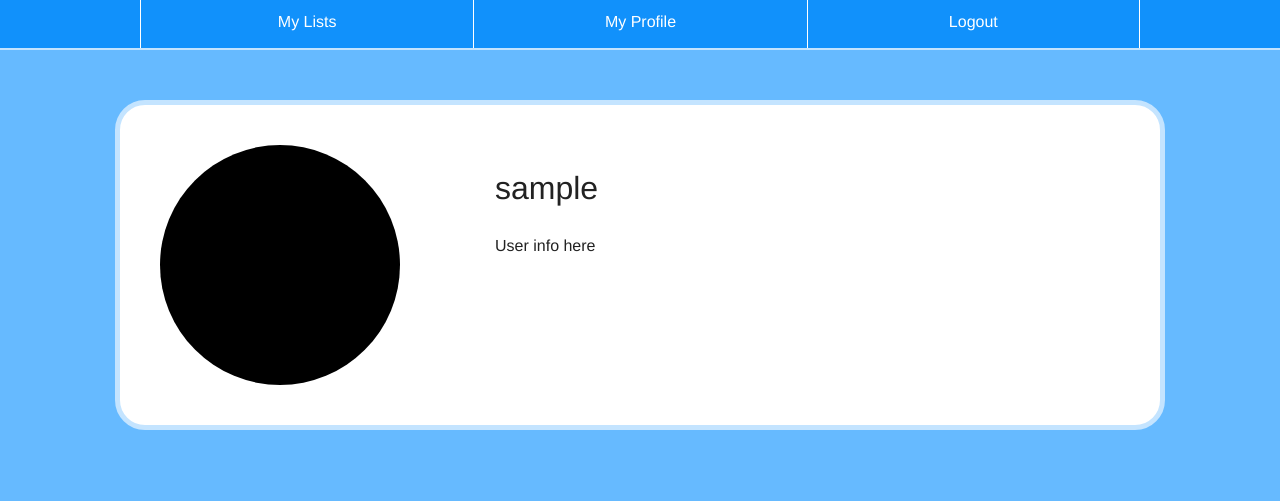
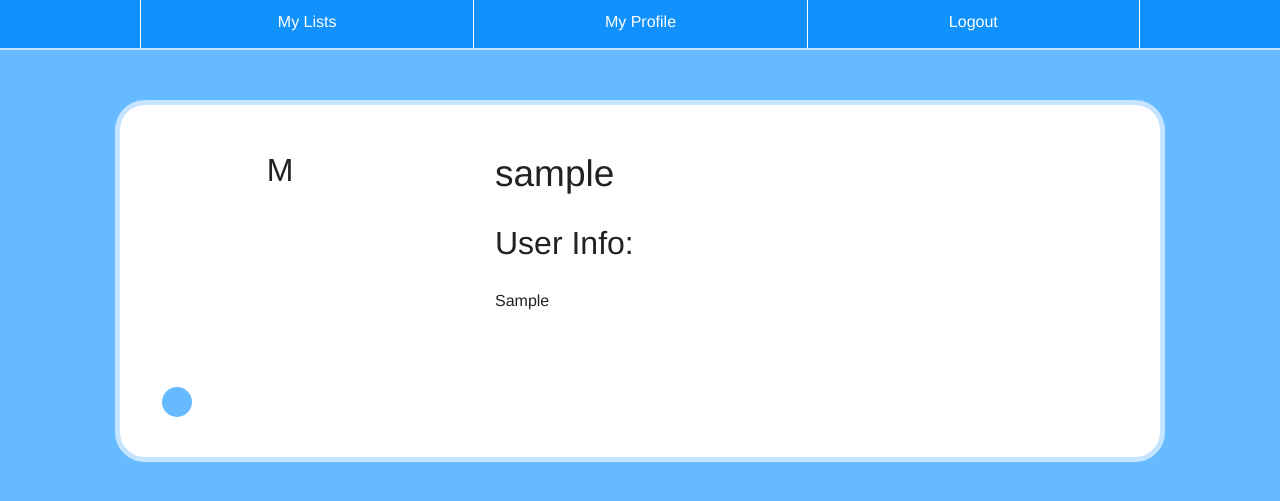
Before and after one commit to miracode/wist, a Flask app: page /profile/1 in a window 1280 px wide. Shown: the top 501 px of the page. Run offline with Flask 2, Linux system fonts and the light colour scheme; a database or web service that is not in the repository returns one stand-in record (values such as "Sample title"); some libraries are stand-ins or nearby versions.

Commit message:
added non-functional button

```diff
--- a/database.py
+++ b/database.py
@@ -91,6 +91,10 @@ DB_LIST_INFO_BY_ID = """
 SELECT title, description, owner_id, list_id FROM lists
 WHERE list_id = %s
 """
+DB_USER_INFO_BY_ID = """
+SELECT user_name, user_info, icon_color FROM users
+WHERE user_id = %s
+"""
 # DB UPDATE statements
 DB_USER_INFO_UPDATE = """
 UPDATE users
@@ -143,7 +147,7 @@ where user_id = %s;
 app = Flask(__name__)
 
 app.config['DATABASE'] = os.environ.get('DATABASE_URL',
-                                        'dbname=wist user=mark')
+                                        'dbname=wist user=Michelle')
 app.config['ADMIN_USERNAME'] = os.environ.get('ADMIN_USERNAME', 'admin')
 app.config['ADMIN_PASSWORD'] = os.environ.get('ADMIN_PASSWORD',
                                               pbkdf2_sha256.encrypt('admin'))
@@ -319,6 +323,15 @@ def get_all_user_names():
     cur.execute(DB_ALL_USERNAMES)
     return [row[0] for row in cur.fetchall()]
 
+
+def get_user_info(user_id):
+    con = get_database_connection()
+    cur = con.cursor()
+    cur.execute(DB_USER_INFO_BY_ID, [user_id])
+    keys = ('user_name', 'user_info', 'icon_color')
+    return [dict(zip(keys, row)) for row in cur.fetchall()]
+
+
 """
 DB UPDATES
 """
--- a/static/profile.css
+++ b/static/profile.css
@@ -1,11 +1,28 @@
 .profile-picture {
     height: 240px;
     width: 240px;
-    background-color: black;
-    border-radius: 50%
+    border-radius: 50%;
 }
 
 .profile-link {
     text-align: center;
     margin-top: 25px;
 }
+
+.initial {
+    text-align: center;
+    font-size: 32px;
+}
+
+.change-color {
+    background-color: #66baff;
+    height: 30px;
+    width: 30px;
+    border-radius: 50%;
+    float: left;
+    margin-right: 25px;
+    margin-top: 2px;
+    margin-left: 2px;
+    padding: 0;
+    border: none;
+}
--- a/templates/profile.html
+++ b/templates/profile.html
@@ -2,11 +2,19 @@
 {% block body %}
     <!--templating goes here-->
     <div class='row'>
-        <div class='large-3 columns profile-picture'>
+        <div class='large-3 columns profile-picture' style="background-color: {{ user_color }}">
+            <p class='initial'>M</p>
         </div>
+        <!--  -->
         <div class='large-8 large-offset-1 columns'>
-            <h1>{{ user_name }}</h1>
-            <p>User info here</p>
+            <h2>{{ user_name }}</h2>
+            <h1>User Info:</h1>
+            <p>{{ user_info }}</p>
+        </div>
+        <div class='row'>
+            <div class='columns color-button'>
+                <input type="button" class='change-color' name="ChangeColor">
+            </div>
         </div>
     </div>
 <!--     <div class='row'>
--- a/views.py
+++ b/views.py
@@ -150,8 +150,14 @@ def logout():
 
 @app.route('/profile/<user_id>')
 def show_profile(user_id):
-    user_name = get_user_name(user_id)
-    return render_template('profile.html', user_name=user_name, user_id=user_id)
+    #user_name = get_user_name(user_id)
+    user_data = get_user_info(user_id)[0]
+    user_name = user_data['user_name']
+    user_info = user_data['user_info']
+    user_color = user_data['icon_color']
+    return render_template('profile.html', user_name=user_name,
+                           user_id=user_id, user_info= user_info,
+                           user_color=user_color)
 
 if __name__ == '__main__':
     app.run(debug=True)
```
